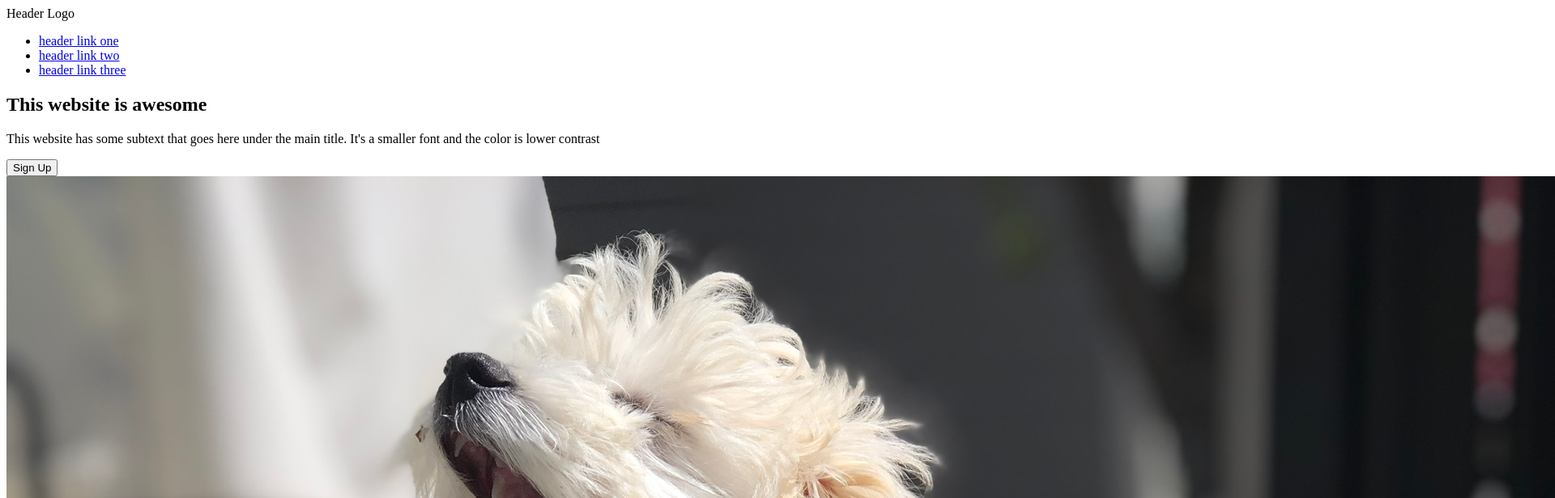
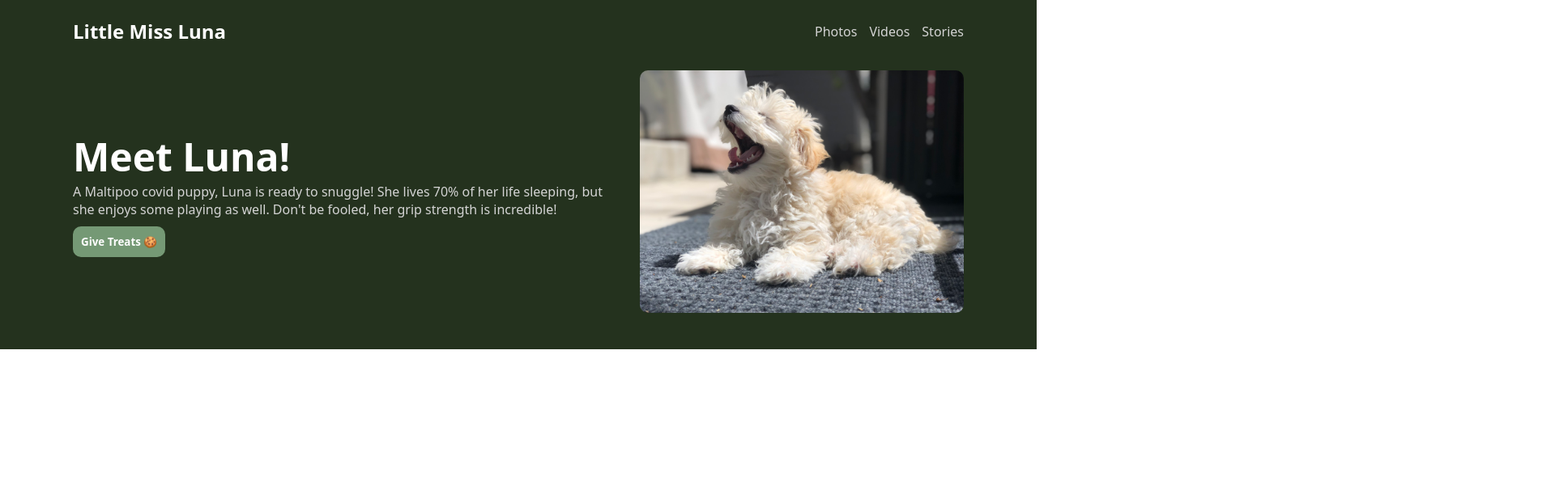
Before and after one commit to viratae/landing-page, a plain HTML site: page index.html in a window 1280 px wide. Shown: the top 616 px of the page at 81% size, 1920 px wide, since content can reach past the window. Drawn offline with Linux system fonts and the light colour scheme.

Commit message:
Adjusted HTML, added basic styling to header

```diff
--- a/index.html
+++ b/index.html
@@ -7,55 +7,30 @@
     <title>Document</title>
 </head>
 <body>
+   <!-- This will encompass the nav bar and the header text/images -->
     <div class="header">
-        Header Logo
+        <div class="container">
+            <div class="navBar">
+                <div class="logo">Little Miss Luna</div>
                 <div class="links">
                     <ul>
-                <li><a href="#">header link one</a></li>
-                <li><a href="#">header link two</a></li>
-                <li><a href="#">header link three</a></li>
+                        <li><a href="#">Photos</a></li>
+                        <li><a href="#">Videos</a></li>
+                        <li><a href="#">Stories</a></li>
                     </ul>
                 </div>
             </div>
-    <div class="topSection">
-        <div class="topInfo">
-            <h2>This website is awesome</h2>
-            <p>This website has some subtext that goes here under the main title. It's a smaller font and the color is lower contrast</p>
-            <button>Sign Up</button>
+            <div class="heroSection">
+                <div class="heroInfo">
+                    <div id="heroTitle">Meet Luna!</div>
+                    <p class="heroText">A Maltipoo covid puppy, Luna is ready to snuggle! She lives 70% of her life sleeping, but she enjoys some playing as well. Don't be fooled, her grip strength is incredible!</p>
+                    <button>Give Treats 🍪</button>
                 </div>
-        <img class="topImage" alt="small maltipoo dog with a big yawn" src="./images/smallLunaYawn.JPG">
-    </div>
-    <div class="middleSection">
-        <h3>Some random information</h3>
-        <div class="infoSection">
-            <div class="infoContainer">
-
-            </div>
-            <div class="infoContainer">
-
-            </div>
-            <div class="infoContainer">
-
-            </div>
-            <div class="infoContainer">
-
+                <div class="heroImage">
+                    <img alt ="yawning Maltipoo" src="./images/smallLunaYawn.JPG">
                 </div>
             </div>
         </div>
-    <div class="quoteSection">
-        <p class="quoteText">This is an inspiring quote, or a testimonial from a customer. Maybe it's just filling up space, or maybe people will actually read it. Who knows? All I know is that it looks nice.</p>
-    </div>
-    <div class="bottomSection">
-        <div class="callToAction">
-            <div class="leftCTA">
-                <h4>Call to action! It's time!</h4>
-                <p class="pCTA">Sign up for our product by clicking that button right over there!</p>
-            </div>
-            <button id="buttonCTA">Sign up</button>
-        </div>
-    </div>
-    <div class="footer">
-        Copyright © The Odin Project 2025
     </div>
 </body>
 </html>
--- a/style.css
+++ b/style.css
@@ -0,0 +1,71 @@
+* {
+    font-family:system-ui, -apple-system, BlinkMacSystemFont, Roboto, 'Segoe UI', Oxygen, Ubuntu, Cantarell, 'Open Sans', 'Helvetica Neue', sans-serif;
+    margin: 0;
+    padding: 0;
+    box-sizing: border-box;
+}
+ul {
+    list-style: none;
+}
+a {
+    text-decoration: none;
+    color:#d4d4d4;
+}
+.header {
+    background-color: #24321e;
+}
+.links ul{
+    display: flex;
+    gap: 15px;
+}
+.logo {
+    color: white;
+    font-weight: 600;
+    font-size: 24px;
+}
+.navBar {
+    padding-top: 22px;
+    display: flex;
+    align-items: center;
+    justify-content: space-between;
+    margin-bottom: 32px;
+}
+.heroImage{
+    flex: 1;
+}
+
+#heroTitle {
+    font-size: 48px;
+    font-weight: 900;
+    color: white;
+}
+.heroText {
+    color:#d4d4d4;
+
+}
+.heroSection {
+    display: flex;
+    align-items: center;
+    gap: 40px;
+    padding-bottom: 40px;
+}
+
+.heroImage img{
+    width: 400px;
+    border-radius: 10px;
+}
+.heroInfo p {
+    margin-bottom: 10px;
+}
+.container {
+    padding-left: 90px;
+    padding-right: 90px;
+}
+.heroSection button {
+    background-color: #759975;
+    padding: 10px;
+    border: 0;
+    border-radius: 10px;
+    color: white;
+    font-weight: 600;
+}
```
Lines whose indentation alone changed are shown as unchanged.
